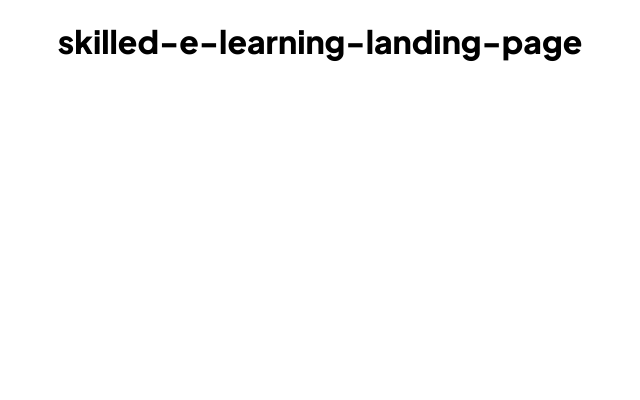
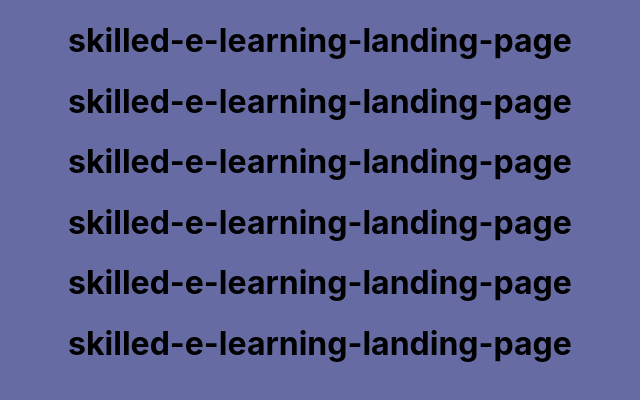
Before and after one commit to PiriyaLapa/Skilled-e-learning-landing-page, a React (Create React App) app: page / in a window 1280 px wide. Shown: the top 400 px of the page, without its empty margins (320-960 px from the left). Built offline with nearby package versions, Linux system fonts and the light colour scheme.

Commit message:
try to use GlobalStyle and deploy

```diff
--- a/src/App.tsx
+++ b/src/App.tsx
@@ -1,14 +1,36 @@
 import { Component, ReactNode } from "react";
+import GlobalStyles from "./GlobalStyles";
+import { theme, fonts } from './utilities';
 import "./App.css";
+
 
 export default class App extends Component {
   render(): ReactNode {
     return (
+      <>
+      <GlobalStyles theme={theme} fonts={fonts} />
       <div style={{ textAlign: "center" }}>
-        <h1 style={{ fontFamily: "Plus Jakarta Sans" }}>
+
+        <h1>
+          skilled-e-learning-landing-page
+        </h1>
+        <h1>
+          skilled-e-learning-landing-page
+        </h1>
+        <h1>
+          skilled-e-learning-landing-page
+        </h1>
+        <h1>
+          skilled-e-learning-landing-page
+        </h1>
+        <h1>
+          skilled-e-learning-landing-page
+        </h1>
+        <h1>
           skilled-e-learning-landing-page
         </h1>
       </div>
+      </>
     );
   }
 }
--- /dev/null
+++ b/src/GlobalStyles.ts
@@ -0,0 +1,33 @@
+import { createGlobalStyle } from "styled-components";
+import { theme, fonts } from './utilities';
+
+const GlobalStyles = createGlobalStyle<{ theme: typeof theme, fonts: typeof fonts }>`
+    body {
+        margin:0;
+        padding:0;
+        box-sizing:border-box;
+    }
+
+    @media screen and (min-width:375px){
+        body{
+            background:${(props) => props.theme.sventhColor};
+
+        }
+    }
+    @media screen and (min-width:768px){
+        body{
+            background:${(props) => props.theme.fistColor};
+        }
+    }
+    @media screen and (min-width:1440px){
+        body{
+            font-family:${(props) => props.fonts.testFont};
+            background:${(props) => props.theme.fourthColor};
+        }
+    }
+
+
+
+`
+
+export default GlobalStyles;
--- a/src/utilities.ts
+++ b/src/utilities.ts
@@ -1,10 +1,15 @@
 export const theme = {
-    fistColor:'#666CA3',
-    secondColor:"#13183F",
-    thirdColor:"#83869A",
-    fourthColor:"#F74780",
-    fifthColor:"#FFA7C3",
-    sixthColor:"#FFFFFF",
-    sventhColor:"linear-gradient(180deg, #FF6F48 0.04%, #F02AA6 100%)",
-    eighthColor:"linear-gradient(180deg, #4851FF 0%, #F02AA6 99.92%)"
+    fistColor: '#666CA3',
+    secondColor: "#13183F",
+    thirdColor: "#83869A",
+    fourthColor: "#F74780",
+    fifthColor: "#FFA7C3",
+    sixthColor: "#FFFFFF",
+    sventhColor: "linear-gradient(180deg, #FF6F48 0.04%, #F02AA6 100%)",
+    eighthColor: "linear-gradient(180deg, #4851FF 0%, #F02AA6 99.92%)"
 }
+
+export const fonts = {
+    primaryFont: "Plus Jakarta Sans",
+    testFont:'Tahoma Sans'
+}
```
